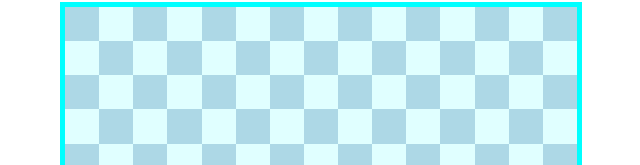
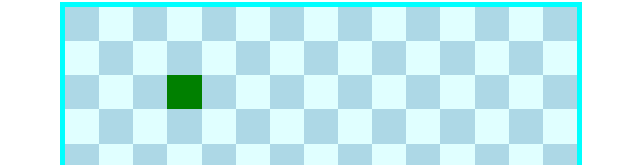
Before and after one commit to RaghRoog/js-snake-game, a plain HTML site: page index.html in a window 1280 px wide. Shown: the part 137-302 px from the top of the page, without its empty margins (319-959 px from the left). Drawn offline with Linux system fonts and the light colour scheme.

Commit message:
spawning player

```diff
--- a/scripts/index.js
+++ b/scripts/index.js
@@ -1,7 +1,9 @@
 import makeGrid from "./playAreaGrid.js"
+import player from "./player.js"
 
 (function(){
     makeGrid(15)
+    player()
     window.addEventListener('resize', () => {
         makeGrid(15)
     })
--- /dev/null
+++ b/scripts/player.js
@@ -0,0 +1,12 @@
+
+export default function player(){
+    let playArea = document.getElementById('play-area')
+    let gridsCount = playArea.childElementCount
+    let grids = playArea.children
+    let randomGrid = Math.floor(Math.random() * gridsCount)
+    grids[randomGrid].classList.remove('grid-cell')
+    grids[randomGrid].classList.add('snake-head')
+
+    console.log("grids: " + gridsCount)
+    console.log("random num: " + randomGrid)
+}
--- a/style.css
+++ b/style.css
@@ -24,3 +24,6 @@ body{
 .grid-cell:nth-child(odd){
     background-color: lightblue;
 }
+.snake-head{
+    background-color: green;
+}
```
